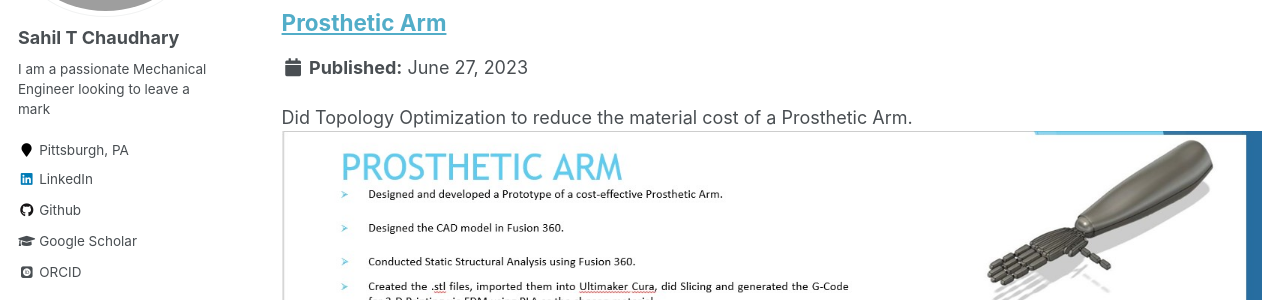
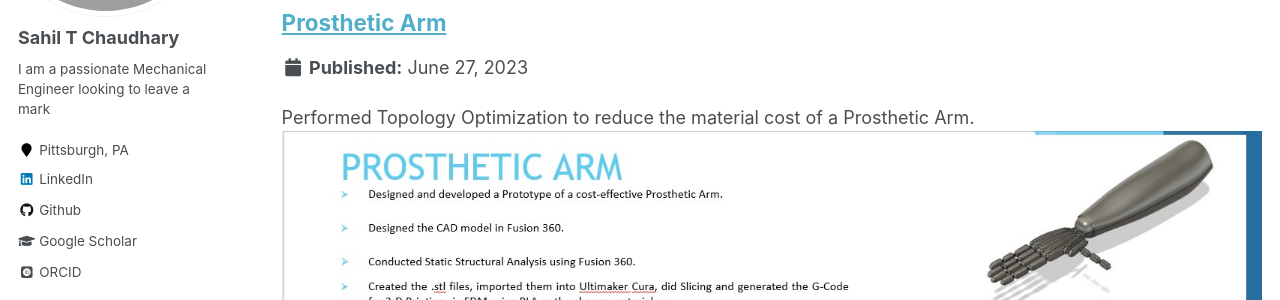
Before and after one commit to SahilTChaudhary/sahiltchaudhary.github.io, a Jekyll site: the page built from _pages/portfolio.html, in a window 1280 px wide and 900 px high, scrolled down 1611 px. Shown: the part 153-453 px from the top of the window. Built offline with Jekyll 4.4.1, drawn with Linux system fonts in a browser that asks for light colours; some web fonts are replaced.

Commit message:
Small change

```diff
--- a/_portfolio/3_prostheticArm.md
+++ b/_portfolio/3_prostheticArm.md
@@ -1,6 +1,6 @@
 ---
 title: "Prosthetic Arm"
-excerpt: "Did Topology Optimization to reduce the material cost of a Prosthetic Arm. <br/><img src='/images/ProstheticArm.png'>"
+excerpt: "Performed Topology Optimization to reduce the material cost of a Prosthetic Arm. <br/><img src='/images/ProstheticArm.png'>"
 collection: portfolio
 ---
 
```
